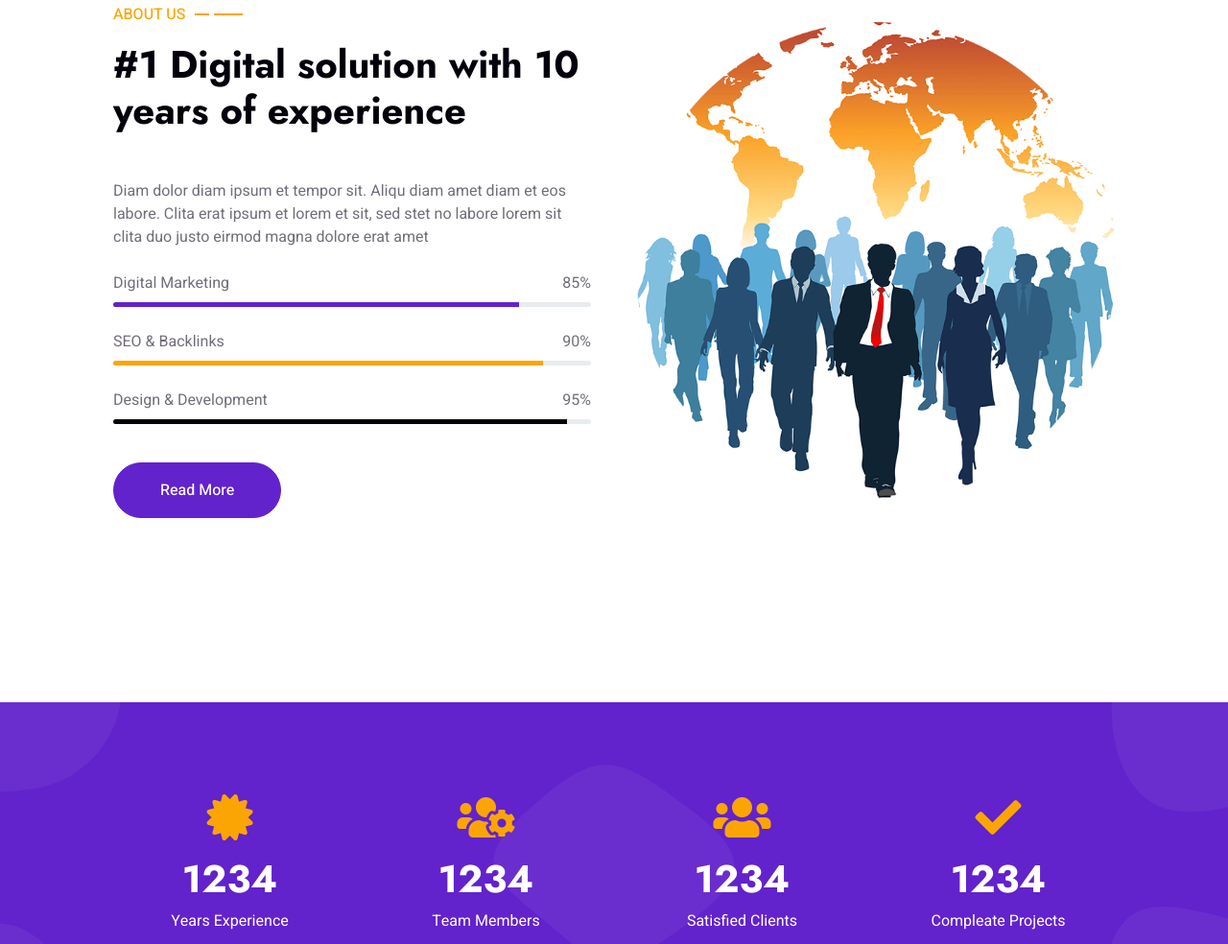
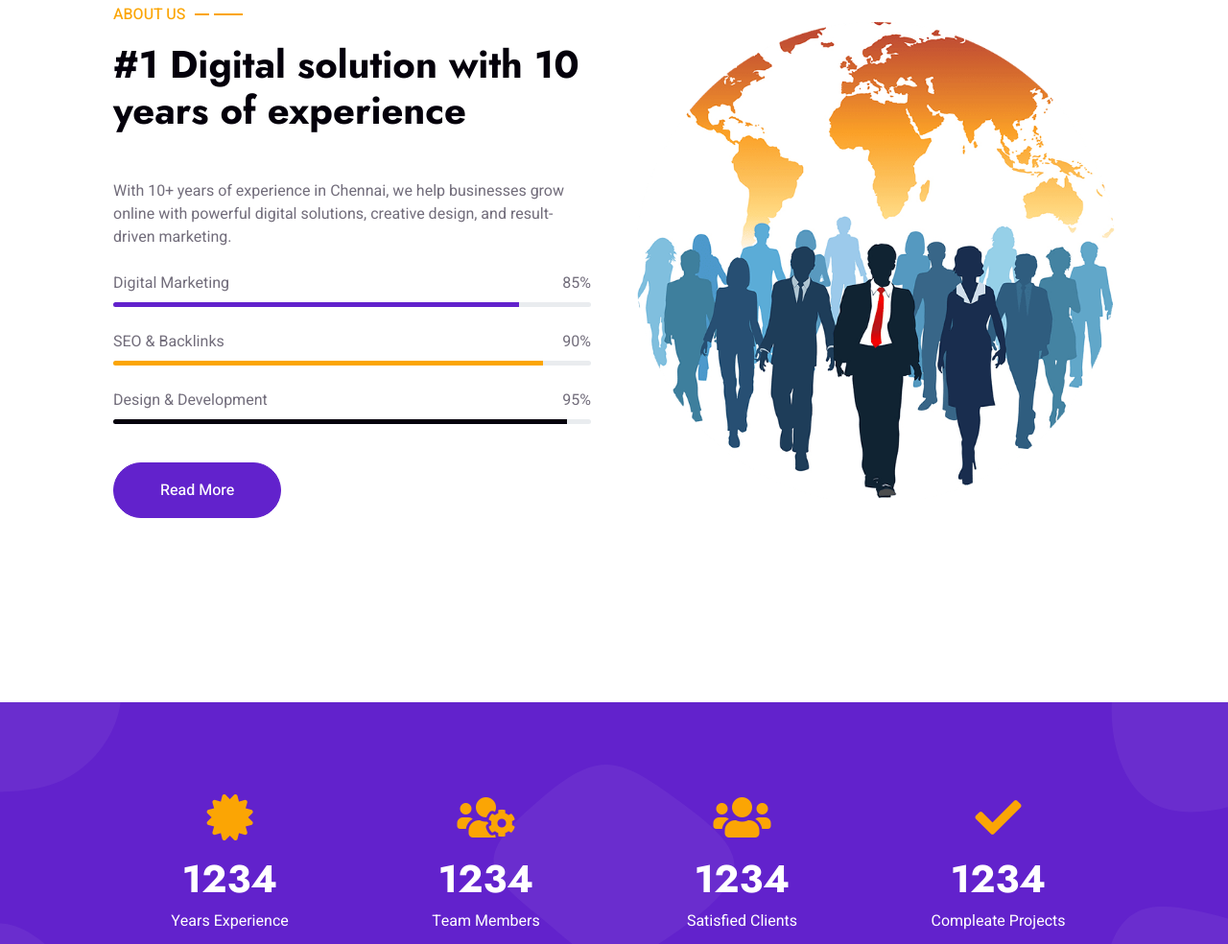
Before and after one commit to icheranmailsamy/newmarketingcheran, a plain HTML site: page index.html in a window 1280 px wide. Shown: the part 1590-2574 px from the top of the page at 96% size. Drawn offline with nearby package versions, Linux system fonts and the light colour scheme.

Commit message:
Update index.html

```diff
--- a/index.html
+++ b/index.html
@@ -154,7 +154,7 @@
                     <div class="col-lg-6 wow fadeInUp" data-wow-delay="0.1s">
                         <p class="section-title text-secondary">About Us<span></span></p>
                         <h1 class="mb-5">#1 Digital solution with 10 years of experience</h1>
-                        <p class="mb-4">Diam dolor diam ipsum et tempor sit. Aliqu diam amet diam et eos labore. Clita erat ipsum et lorem et sit, sed stet no labore lorem sit clita duo justo eirmod magna dolore erat amet</p>
+                        <p class="mb-4">With 10+ years of experience in Chennai, we help businesses grow online with powerful digital solutions, creative design, and result-driven marketing.</p>
                         <div class="skill mb-4">
                             <div class="d-flex justify-content-between">
                                 <p class="mb-2">Digital Marketing</p>
```
